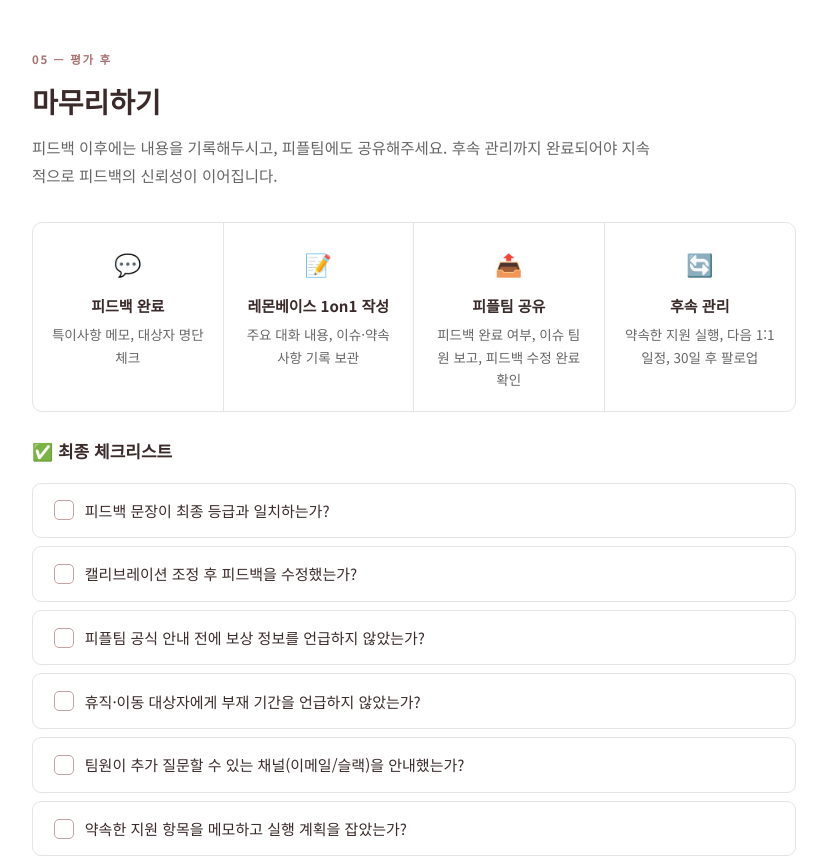
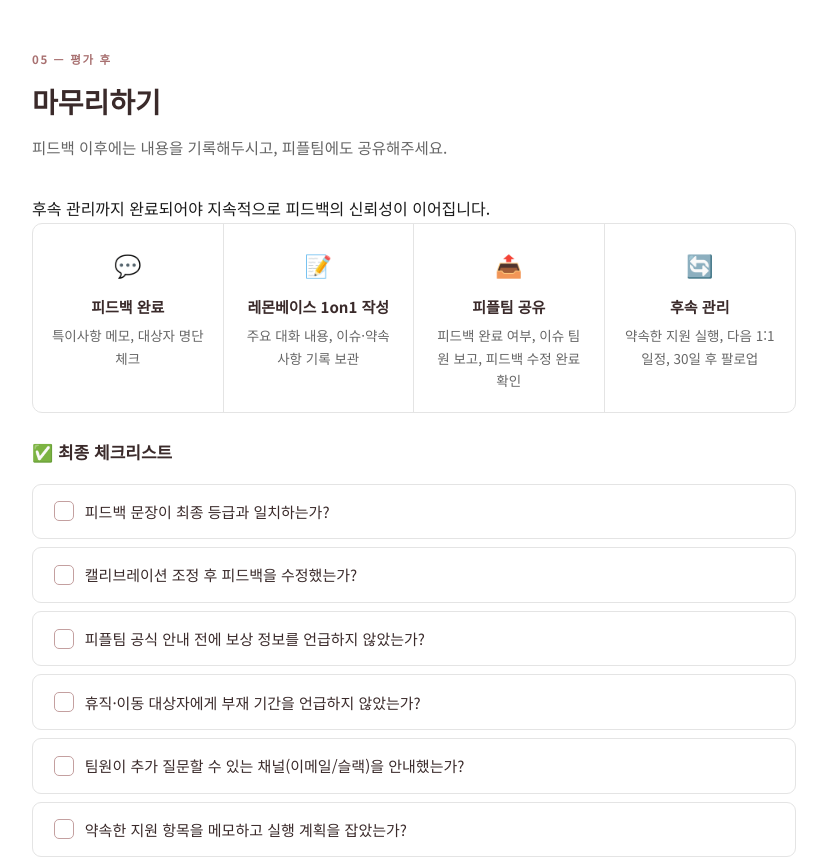
Before and after one commit to hince-hr/feedback_guide, a plain HTML site: page index.html in a window 1280 px wide. Shown: the part 5560-6420 px from the top of the page, without its empty margins (226-1053 px from the left). Drawn offline with Linux system fonts and the light colour scheme.

Commit message:
Update index.html

```diff
--- a/index.html
+++ b/index.html
@@ -1007,7 +1007,7 @@
   <div class="section" id="after">
     <div class="section-label">05 — 평가 후</div>
     <div class="section-title">마무리하기</div>
-    <div class="section-desc">피드백 이후에는 내용을 기록해두시고, 피플팀에도 공유해주세요. 후속 관리까지 완료되어야 지속적으로 피드백의 신뢰성이 이어집니다.</div>
+    <div class="section-desc">피드백 이후에는 내용을 기록해두시고, 피플팀에도 공유해주세요.</div> 후속 관리까지 완료되어야 지속적으로 피드백의 신뢰성이 이어집니다.</div>
 
     <div class="process-row">
       <div class="process-step">
```
